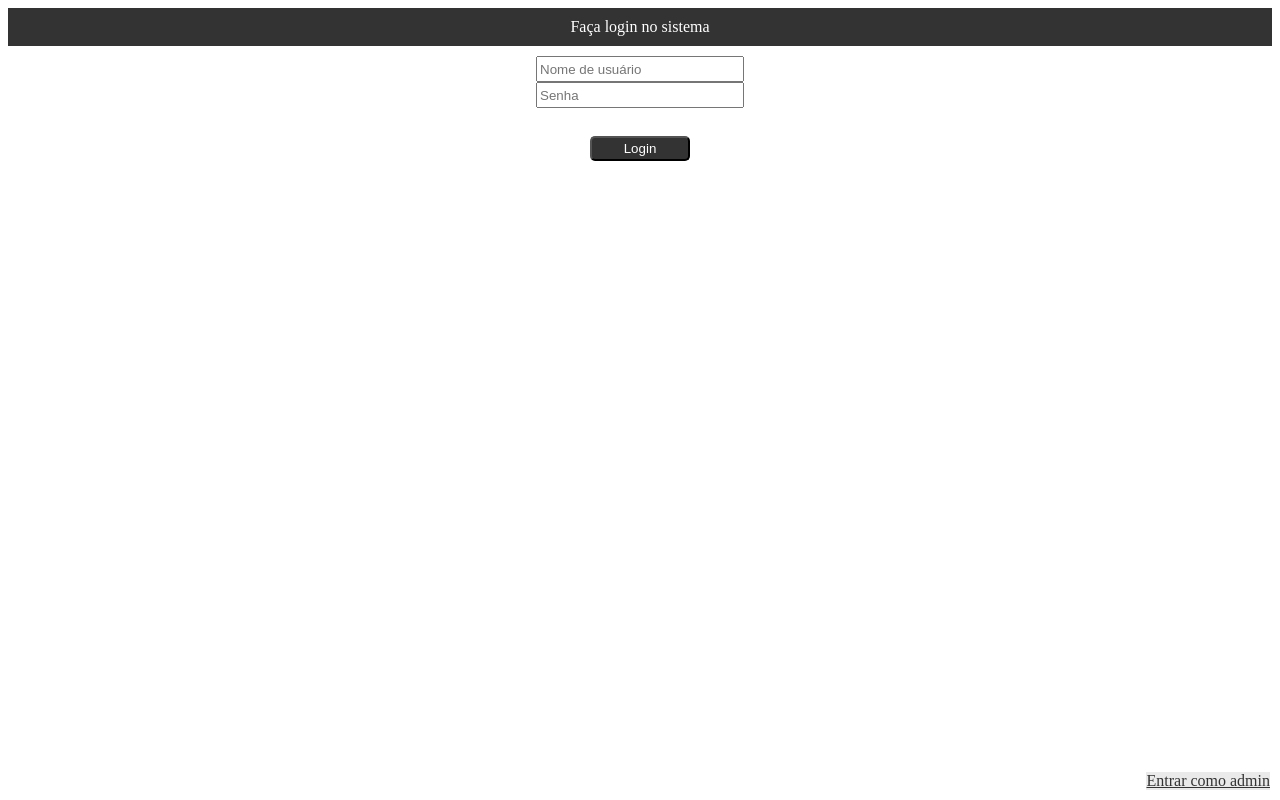
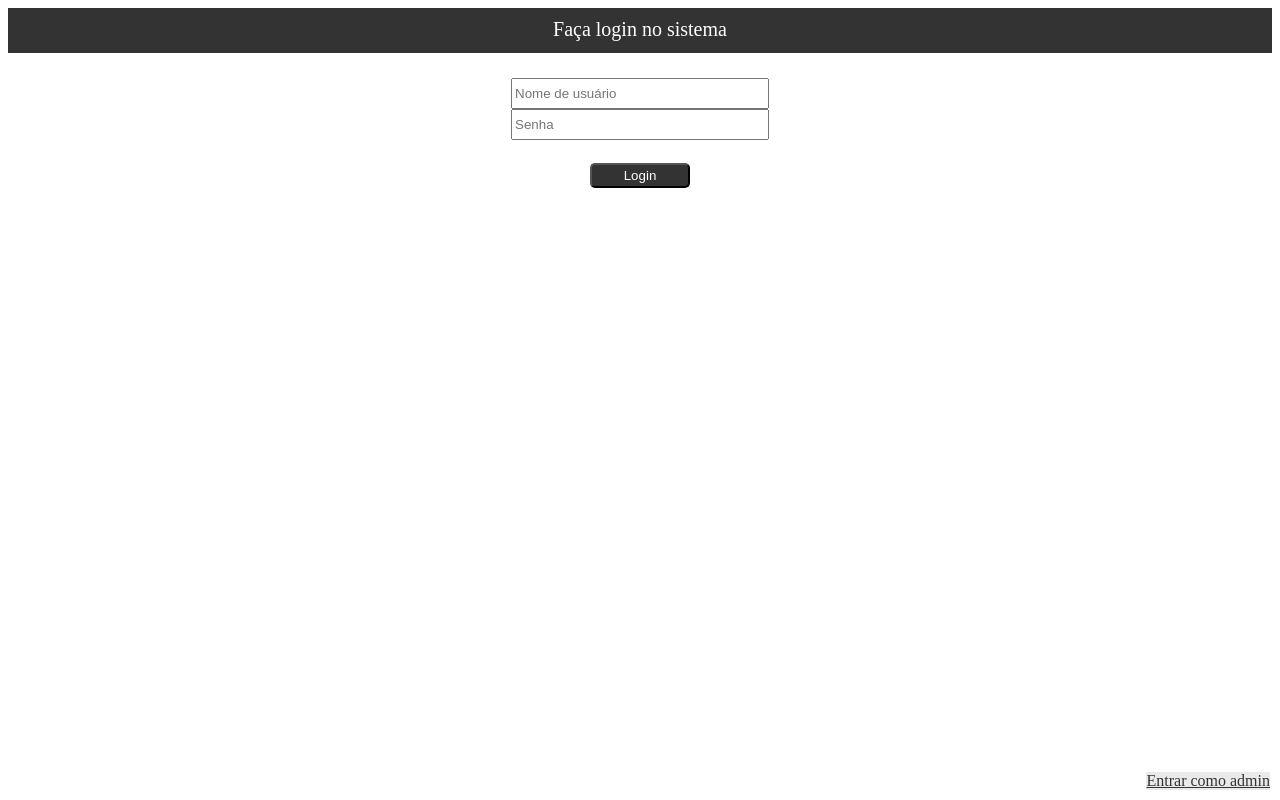
Before and after one commit to matheuscorreaprestes/Estoque, a plain HTML site: page pages/login.html in a window 1280 px wide. Drawn offline with Linux system fonts and the light colour scheme.

Commit message:
add new pages.

```diff
--- a/estilos/login.css
+++ b/estilos/login.css
@@ -1,4 +1,6 @@
 #login-header{
+    height: 25px;
+    font-size: 20px;
     text-align: center;
     background-color: #333;
     color: rgb(255, 255, 255);
@@ -6,14 +8,14 @@
 }
 
 #login-inputs{
-    height: 70px;
-    padding: 10px;
+    height: 60px;
+    padding: 25px;
     text-align: center;
 }
 
 .campos{
-    width: 200px;
-    height: 20px;
+    width: 250px;
+    height: 25px;
 }
 
 #enviar{
```
Also changed, not shown: pages/add.html (added), pages/cons.html (added), pages/geren.html (added), pages/venda.html (added).
